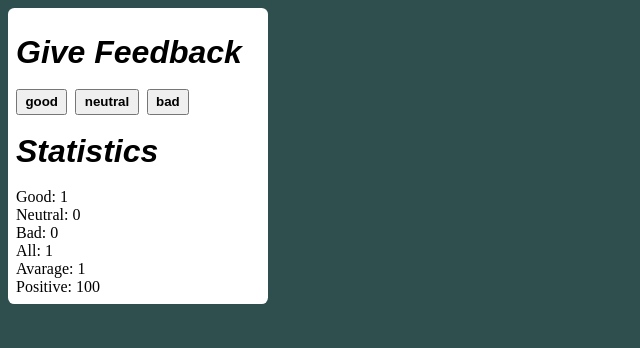
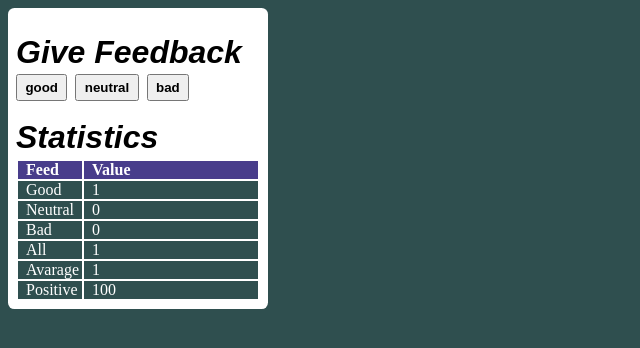
Before and after one commit to datas2k/fullstackopen, a React (Create React App) app in the folder part1/unicafe/: page / in a window 1280 px wide. Both pictures are taken after a click on the button "good". Shown: the top 348 px of the page, without its empty margins (0-640 px from the left). Built offline with nearby package versions, Linux system fonts and the light colour scheme.

Commit message:
unicafe step6

```diff
--- a/part1/unicafe/src/App.css
+++ b/part1/unicafe/src/App.css
@@ -18,12 +18,17 @@ html {
   border-radius: 0.8ch;
 }
 
-.App-button-list, .App-statistics-list {
-  list-style: none;
-  padding-left:0;
+  .App-header {
+    margin: 1ch;
+    margin-bottom: 0.2ch;
+    margin-left: 0;
+    font-style: italic;
+    font-family: Arial, Helvetica, sans-serif;
   }
 
   .App-button-list {
+    list-style: none;
+    padding-left:0;
     display: flex;
     flex-flow: row;
   }
@@ -32,16 +37,29 @@ html {
       margin-right: 1ch;
     }
 
-.App-header {
-  margin: 1ch;
-  margin-left: 0;
-  font-style: italic;
-  font-family: Arial, Helvetica, sans-serif;
-}
-
   .App-button {
     padding: 0.5ch;
     padding-left: 1ch;
     padding-right: 1ch;
     font-weight: bold;
   }
+
+  .App-Table th,td {
+    padding-left: 1ch;
+    color: white;
+  }
+
+  .App-Table th {
+    text-align: left;
+    background-color: darkslateblue;
+  }
+
+  .App-Table td {
+    background-color: darkslategray;
+  }
+
+  .App-Table tbody tr td:first-child {
+    width: 8ch;
+    min-width: 8ch;
+    max-width: 8ch;
+  }
--- a/part1/unicafe/src/App.js
+++ b/part1/unicafe/src/App.js
@@ -3,27 +3,34 @@ import { useState } from 'react';
 
 const StatisticLine = ({text,value}) => {
   return(
-    <li><p>{text}: {value}</p></li>
+    <tr>
+      <td>{text}</td>
+      <td>{value}</td>
+    </tr>
   );
 };
 
 const Statistics = ({good,neutral,bad,total,average,positive}) => {
   if (total === 0) {
-    return (
-      <ul className='App-statistics-list'>
-        <li><p>No feedback given.</p></li>
-      </ul>
-    )
+    return ( <p>No feedback given.</p> )
   } else {
     return (
-      <ul className='App-statistics-list'>
+      <table className='App-Table'>
+        <thead>
+          <tr>
+            <th>Feed</th>
+            <th>Value</th>
+          </tr>
+        </thead>
+        <tbody>
           <StatisticLine text="Good" value ={good} />
           <StatisticLine text="Neutral" value ={neutral} />
           <StatisticLine text="Bad" value ={bad} />
           <StatisticLine text="All" value ={total} />
           <StatisticLine text="Avarage" value ={average} />
           <StatisticLine text="Positive" value ={positive} />
-      </ul>
+        </tbody>
+      </table>
     )
   }
 }
```
Lines whose indentation alone changed are shown as unchanged.
